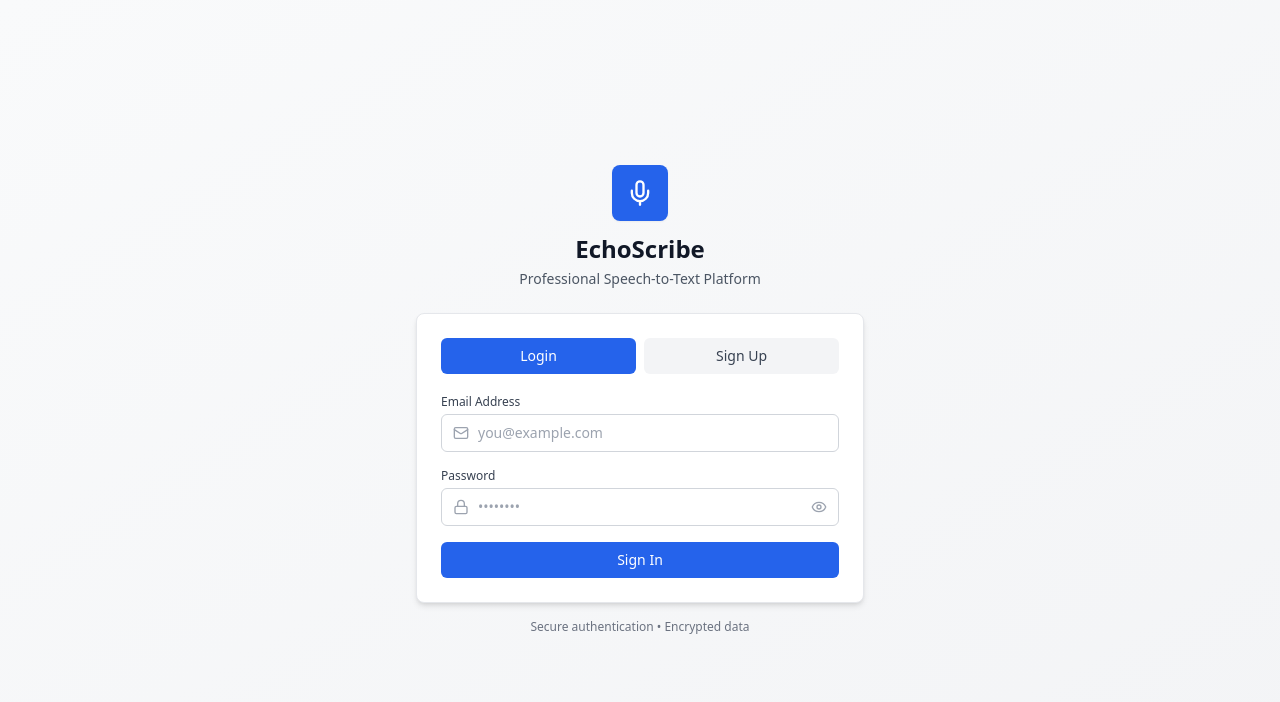
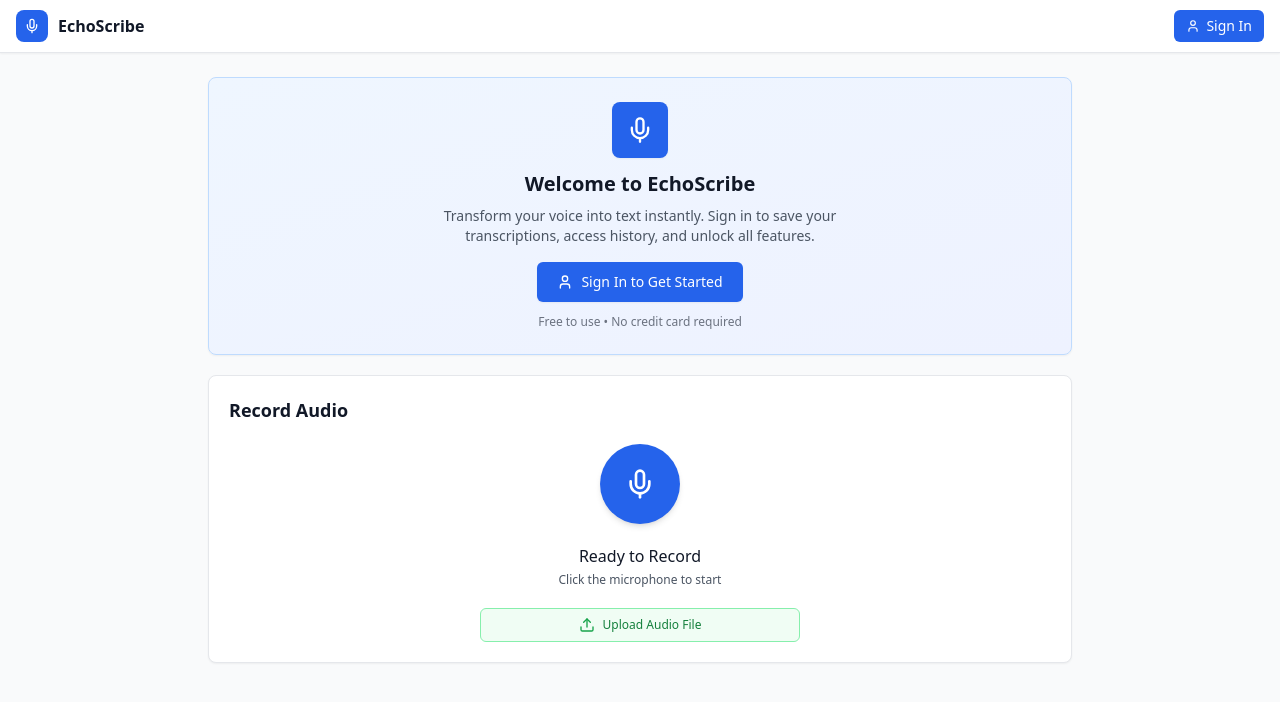
Before and after one commit to dineshchandra24/stt-frontend, a React (Vite) app: page /#home in a window 1280 px wide. Shown: the top 702 px of the page. Built offline with nearby package versions, Linux system fonts and the light colour scheme.

Commit message:
Update App.jsx

```diff
--- a/src/App.jsx
+++ b/src/App.jsx
@@ -1,29 +1,25 @@
 import React, { useState, useRef, useEffect } from 'react';
-import { Mic, MicOff, Download, Trash2, LogOut, Menu, X, Copy, Check, Lock, Mail, User, Eye, EyeOff, Upload, FileAudio, Play, Pause, Settings, ChevronDown } from 'lucide-react';
+import { Mic, MicOff, Download, Trash2, LogOut, Menu, X, Copy, Check, Lock, Mail, User, Eye, EyeOff, Upload, FileAudio, ChevronDown } from 'lucide-react';
 
 const API_BASE_URL = 'https://stt-backend-k837.onrender.com';
 
 export default function EchoScribe() {
-  // Auth State
   const [isAuthenticated, setIsAuthenticated] = useState(false);
   const [authMode, setAuthMode] = useState('login');
   const [authData, setAuthData] = useState({ email: '', password: '', name: '' });
   const [authError, setAuthError] = useState('');
   const [showPassword, setShowPassword] = useState(false);
   const [currentUser, setCurrentUser] = useState(null);
-  const [showSettings, setShowSettings] = useState(false);
+  const [showAuthModal, setShowAuthModal] = useState(false);
 
-  // Recording State
   const [isRecording, setIsRecording] = useState(false);
   const [transcript, setTranscript] = useState('');
   const [isProcessing, setIsProcessing] = useState(false);
   const [recordingTime, setRecordingTime] = useState(0);
 
-  // History State
   const [history, setHistory] = useState([]);
   const [selectedItem, setSelectedItem] = useState(null);
 
-  // UI State
   const [copied, setCopied] = useState(false);
   const [mobileMenuOpen, setMobileMenuOpen] = useState(false);
   const [successMessage, setSuccessMessage] = useState('');
@@ -37,14 +33,12 @@ export default function EchoScribe() {
   const [showLogoutConfirm, setShowLogoutConfirm] = useState(false);
   const [showClearAllConfirm, setShowClearAllConfirm] = useState(false);
 
-  // Refs
   const mediaStreamRef = useRef(null);
   const mediaRecorderRef = useRef(null);
   const audioChunksRef = useRef([]);
   const recordingIntervalRef = useRef(null);
   const fileInputRef = useRef(null);
 
-  // Check authentication on mount
   useEffect(() => {
     const token = localStorage.getItem('token');
     const user = localStorage.getItem('user');
@@ -53,9 +47,10 @@ export default function EchoScribe() {
       setCurrentUser(JSON.parse(user));
       loadHistory();
     }
+    setCurrentView('home');
+    window.history.replaceState(null, '', '#home');
   }, []);
 
-  // Handle browser back button
   useEffect(() => {
     const handlePopState = () => {
       const path = window.location.hash.slice(1) || 'home';
@@ -71,7 +66,6 @@ export default function EchoScribe() {
     window.addEventListener('popstate', handlePopState);
     document.addEventListener('mousedown', handleClickOutside);
 
-    // Set initial view from URL
     const path = window.location.hash.slice(1) || 'home';
     setCurrentView(path);
 
@@ -81,14 +75,12 @@ export default function EchoScribe() {
     };
   }, [showDownloadMenu]);
 
-  // Navigate function with history support
   const navigateTo = (view) => {
     setCurrentView(view);
     window.history.pushState(null, '', `#${view}`);
     setMobileMenuOpen(false);
   };
 
-  // Recording timer
   useEffect(() => {
     if (isRecording) {
       recordingIntervalRef.current = setInterval(() => {
@@ -107,20 +99,17 @@ export default function EchoScribe() {
     };
   }, [isRecording]);
 
-  // Format time helper
   const formatTime = (seconds) => {
     const mins = Math.floor(seconds / 60);
     const secs = seconds % 60;
     return `${mins.toString().padStart(2, '0')}:${secs.toString().padStart(2, '0')}`;
   };
 
-  // Show success message helper
   const showSuccess = (message) => {
     setSuccessMessage(message);
     setTimeout(() => setSuccessMessage(''), 3000);
   };
 
-  // Authentication handler
   const handleAuth = async (e) => {
     e.preventDefault();
     setAuthError('');
@@ -145,6 +134,7 @@ export default function EchoScribe() {
         setIsAuthenticated(true);
         setCurrentUser(data.user);
         setAuthData({ email: '', password: '', name: '' });
+        setShowAuthModal(false);
         loadHistory();
       } else {
         setAuthError(data.error || 'Authentication failed');
@@ -155,7 +145,6 @@ export default function EchoScribe() {
     }
   };
 
-  // Logout handler
   const handleLogout = () => {
     setShowLogoutConfirm(true);
   };
@@ -171,7 +160,6 @@ export default function EchoScribe() {
     setShowLogoutConfirm(false);
   };
 
-  // Load history from API
   const loadHistory = async () => {
     const token = localStorage.getItem('token');
     if (!token) return;
@@ -189,7 +177,6 @@ export default function EchoScribe() {
     }
   };
 
-  // Start recording
   const startRecording = async () => {
     try {
       const stream = await navigator.mediaDevices.getUserMedia({ audio: true });
@@ -217,7 +204,6 @@ export default function EchoScribe() {
     }
   };
 
-  // Stop recording
   const stopRecording = () => {
     if (mediaRecorderRef.current && mediaRecorderRef.current.state !== 'inactive') {
       mediaRecorderRef.current.stop();
@@ -225,7 +211,6 @@ export default function EchoScribe() {
     }
   };
 
-  // Send audio to Deepgram API
   const sendAudioToDeepgram = async (audioBlob) => {
     setIsProcessing(true);
     const token = localStorage.getItem('token');
@@ -255,14 +240,13 @@ export default function EchoScribe() {
     }
   };
 
-  // Handle file upload
   const handleFileUpload = async (e) => {
     const file = e.target.files?.[0];
     if (!file) return;
 
     const allowedTypes = ['audio/mpeg', 'audio/wav', 'audio/mp3', 'audio/ogg', 'audio/webm', 'audio/m4a', 'audio/flac'];
     if (!allowedTypes.includes(file.type) && !file.name.match(/\.(mp3|wav|ogg|webm|m4a|flac)$/i)) {
-      alert('Please upload a valid audio file (MP3, WAV, OGG, WEBM, M4A, FLAC)');
+      alert('Please upload a valid audio file');
       return;
     }
 
@@ -279,7 +263,6 @@ export default function EchoScribe() {
     }
   };
 
-  // Save transcription
   const saveTranscription = async () => {
     if (!transcript.trim()) return;
 
@@ -305,7 +288,6 @@ export default function EchoScribe() {
     }
   };
 
-  // Delete transcription
   const deleteTranscription = async (id) => {
     const token = localStorage.getItem('token');
     try {
@@ -324,7 +306,6 @@ export default function EchoScribe() {
     }
   };
 
-  // Download PDF
   const downloadPDF = async () => {
     const token = localStorage.getItem('token');
     try {
@@ -343,7 +324,6 @@ export default function EchoScribe() {
     }
   };
 
-  // Download TXT
   const downloadTxt = async () => {
     const token = localStorage.getItem('token');
     try {
@@ -362,7 +342,6 @@ export default function EchoScribe() {
     }
   };
 
-  // Clear all history
   const clearAllHistory = () => {
     setShowClearAllConfirm(true);
   };
@@ -387,14 +366,12 @@ export default function EchoScribe() {
     }
   };
 
-  // Copy to clipboard
   const copyToClipboard = (text) => {
     navigator.clipboard.writeText(text);
     setCopied(true);
     setTimeout(() => setCopied(false), 2000);
   };
 
-  // Change password
   const handlePasswordChange = async (e) => {
     e.preventDefault();
     setPasswordError('');
@@ -428,7 +405,6 @@ export default function EchoScribe() {
       if (response.ok) {
         showSuccess('Password changed successfully');
         setPasswordData({ currentPassword: '', newPassword: '', confirmPassword: '' });
-        setShowSettings(false);
       } else {
         setPasswordError(data.error || 'Failed to change password');
       }
@@ -438,20 +414,81 @@ export default function EchoScribe() {
     }
   };
 
-  // Authentication Screen
-  if (!isAuthenticated) {
   return (
-      <div className="min-h-screen bg-gradient-to-br from-gray-50 to-gray-100 flex items-center justify-center p-4">
-        <div className="w-full max-w-md">
-          <div className="text-center mb-6">
-            <div className="inline-flex items-center justify-center w-14 h-14 bg-blue-600 rounded-lg mb-3 shadow-sm">
-              <Mic className="w-7 h-7 text-white" />
+    <div className="min-h-screen bg-gray-50">
+      {successMessage && (
+        <div className="fixed top-4 right-4 bg-green-50 border border-green-200 text-green-700 px-4 py-2 rounded-md shadow-md z-50 text-sm">
+          {successMessage}
         </div>
-            <h1 className="text-2xl font-bold text-gray-900 mb-1">EchoScribe</h1>
-            <p className="text-sm text-gray-600">Professional Speech-to-Text Platform</p>
+      )}
+
+      {showLogoutConfirm && (
+        <div className="fixed inset-0 bg-black bg-opacity-50 flex items-center justify-center p-4 z-50">
+          <div className="bg-white rounded-lg shadow-xl p-6 max-w-sm w-full">
+            <h3 className="text-lg font-semibold text-gray-900 mb-2">Confirm Logout</h3>
+            <p className="text-sm text-gray-600 mb-5">Are you sure you want to logout?</p>
+            <div className="flex gap-3">
+              <button
+                onClick={() => setShowLogoutConfirm(false)}
+                className="flex-1 px-4 py-2 bg-gray-200 text-gray-700 rounded-md hover:bg-gray-300 transition-colors text-sm font-medium"
+              >
+                Cancel
+              </button>
+              <button
+                onClick={confirmLogout}
+                className="flex-1 px-4 py-2 bg-red-600 text-white rounded-md hover:bg-red-700 transition-colors text-sm font-medium"
+              >
+                Logout
+              </button>
+            </div>
+          </div>
+        </div>
+      )}
+
+      {showClearAllConfirm && (
+        <div className="fixed inset-0 bg-black bg-opacity-50 flex items-center justify-center p-4 z-50">
+          <div className="bg-white rounded-lg shadow-xl p-6 max-w-sm w-full">
+            <h3 className="text-lg font-semibold text-gray-900 mb-2">Clear All History</h3>
+            <p className="text-sm text-gray-600 mb-5">Are you sure you want to delete all transcriptions?</p>
+            <div className="flex gap-3">
+              <button
+                onClick={() => setShowClearAllConfirm(false)}
+                className="flex-1 px-4 py-2 bg-gray-200 text-gray-700 rounded-md hover:bg-gray-300 transition-colors text-sm font-medium"
+              >
+                Cancel
+              </button>
+              <button
+                onClick={confirmClearAll}
+                className="flex-1 px-4 py-2 bg-red-600 text-white rounded-md hover:bg-red-700 transition-colors text-sm font-medium"
+              >
+                Delete All
+              </button>
+            </div>
+          </div>
+        </div>
+      )}
+
+      {showAuthModal && (
+        <div className="fixed inset-0 bg-black bg-opacity-50 flex items-center justify-center p-4 z-50" onClick={() => setShowAuthModal(false)}>
+          <div className="bg-white rounded-lg shadow-xl p-6 max-w-md w-full" onClick={(e) => e.stopPropagation()}>
+            <div className="flex justify-between items-start mb-5">
+              <div className="flex items-center gap-3">
+                <div className="w-10 h-10 bg-blue-600 rounded-lg flex items-center justify-center">
+                  <Mic className="w-5 h-5 text-white" />
+                </div>
+                <div>
+                  <h3 className="text-lg font-semibold text-gray-900">Welcome to EchoScribe</h3>
+                  <p className="text-xs text-gray-600">Sign in to access all features</p>
+                </div>
+              </div>
+              <button
+                onClick={() => setShowAuthModal(false)}
+                className="p-1.5 hover:bg-gray-100 rounded-md transition-colors"
+              >
+                <X size={18} />
+              </button>
             </div>
 
-          <div className="bg-white rounded-lg shadow-md p-6 border border-gray-200">
             <div className="flex gap-2 mb-5">
               <button
                 onClick={() => { setAuthMode('login'); setAuthError(''); }}
@@ -543,69 +580,10 @@ export default function EchoScribe() {
                 {authMode === 'login' ? 'Sign In' : 'Create Account'}
               </button>
             </form>
-          </div>
 
             <p className="text-center text-gray-500 text-xs mt-4">
               Secure authentication • Encrypted data
             </p>
-        </div>
-      </div>
-    );
-  }
-
-  // Main Application
-  return (
-    <div className="min-h-screen bg-gray-50">
-      {successMessage && (
-        <div className="fixed top-4 right-4 bg-green-50 border border-green-200 text-green-700 px-4 py-2 rounded-md shadow-md z-50 text-sm">
-          {successMessage}
-        </div>
-      )}
-
-      {/* Logout Confirmation Modal */}
-      {showLogoutConfirm && (
-        <div className="fixed inset-0 bg-black bg-opacity-50 flex items-center justify-center p-4 z-50">
-          <div className="bg-white rounded-lg shadow-xl p-6 max-w-sm w-full">
-            <h3 className="text-lg font-semibold text-gray-900 mb-2">Confirm Logout</h3>
-            <p className="text-sm text-gray-600 mb-5">Are you sure you want to logout?</p>
-            <div className="flex gap-3">
-              <button
-                onClick={() => setShowLogoutConfirm(false)}
-                className="flex-1 px-4 py-2 bg-gray-200 text-gray-700 rounded-md hover:bg-gray-300 transition-colors text-sm font-medium"
-              >
-                Cancel
-              </button>
-              <button
-                onClick={confirmLogout}
-                className="flex-1 px-4 py-2 bg-red-600 text-white rounded-md hover:bg-red-700 transition-colors text-sm font-medium"
-              >
-                Logout
-              </button>
-            </div>
-          </div>
-        </div>
-      )}
-
-      {/* Clear All Confirmation Modal */}
-      {showClearAllConfirm && (
-        <div className="fixed inset-0 bg-black bg-opacity-50 flex items-center justify-center p-4 z-50">
-          <div className="bg-white rounded-lg shadow-xl p-6 max-w-sm w-full">
-            <h3 className="text-lg font-semibold text-gray-900 mb-2">Clear All History</h3>
-            <p className="text-sm text-gray-600 mb-5">Are you sure you want to delete all transcriptions? This action cannot be undone.</p>
-            <div className="flex gap-3">
-              <button
-                onClick={() => setShowClearAllConfirm(false)}
-                className="flex-1 px-4 py-2 bg-gray-200 text-gray-700 rounded-md hover:bg-gray-300 transition-colors text-sm font-medium"
-              >
-                Cancel
-              </button>
-              <button
-                onClick={confirmClearAll}
-                className="flex-1 px-4 py-2 bg-red-600 text-white rounded-md hover:bg-red-700 transition-colors text-sm font-medium"
-              >
-                Delete All
-              </button>
-            </div>
           </div>
         </div>
       )}
@@ -621,11 +599,13 @@ export default function EchoScribe() {
             </div>
             <div>
               <h1 className="text-base font-bold text-gray-900">EchoScribe</h1>
-              <p className="text-xs text-gray-500 hidden sm:block">Welcome, {currentUser?.name}</p>
+              {isAuthenticated && <p className="text-xs text-gray-500 hidden sm:block">Welcome, {currentUser?.name}</p>}
             </div>
           </button>
 
           <div className="hidden md:flex items-center gap-2">
+            {isAuthenticated ? (
+              <React.Fragment>
                 <button
                   onClick={() => navigateTo('history')}
                   className={`flex items-center gap-1.5 px-3 py-1.5 rounded-md text-sm font-medium transition-colors ${
@@ -652,6 +632,15 @@ export default function EchoScribe() {
                 >
                   <LogOut size={14} /> Logout
                 </button>
+              </React.Fragment>
+            ) : (
+              <button
+                onClick={() => setShowAuthModal(true)}
+                className="flex items-center gap-1.5 px-3 py-1.5 bg-blue-600 text-white rounded-md text-sm font-medium transition-colors hover:bg-blue-700"
+              >
+                <User size={14} /> Sign In
+              </button>
+            )}
           </div>
 
           <button
@@ -664,6 +653,8 @@ export default function EchoScribe() {
 
         {mobileMenuOpen && (
           <div className="md:hidden border-t border-gray-200 p-3 bg-white space-y-2">
+            {isAuthenticated ? (
+              <React.Fragment>
                 <button
                   onClick={() => navigateTo('history')}
                   className={`w-full flex items-center justify-center gap-2 px-3 py-2 rounded-md text-sm font-medium ${
@@ -690,12 +681,47 @@ export default function EchoScribe() {
                 >
                   <LogOut size={14} /> Logout
                 </button>
+              </React.Fragment>
+            ) : (
+              <button
+                onClick={() => {
+                  setShowAuthModal(true);
+                  setMobileMenuOpen(false);
+                }}
+                className="w-full flex items-center justify-center gap-2 px-3 py-2 bg-blue-600 text-white rounded-md text-sm font-medium"
+              >
+                <User size={14} /> Sign In
+              </button>
+            )}
           </div>
         )}
       </header>
 
       {currentView === 'home' && (
         <div className="max-w-4xl mx-auto px-4 py-6">
+          {!isAuthenticated && (
+            <div className="bg-gradient-to-br from-blue-50 to-indigo-50 rounded-lg shadow-sm border border-blue-200 p-6 mb-5">
+              <div className="text-center">
+                <div className="inline-flex items-center justify-center w-14 h-14 bg-blue-600 rounded-lg mb-3 shadow-sm">
+                  <Mic className="w-7 h-7 text-white" />
+                </div>
+                <h2 className="text-xl font-bold text-gray-900 mb-2">Welcome to EchoScribe</h2>
+                <p className="text-sm text-gray-600 mb-4 max-w-md mx-auto">
+                  Transform your voice into text instantly. Sign in to save your transcriptions, access history, and unlock all features.
+                </p>
+                <button
+                  onClick={() => setShowAuthModal(true)}
+                  className="inline-flex items-center gap-2 px-5 py-2.5 bg-blue-600 text-white rounded-md hover:bg-blue-700 transition-colors text-sm font-medium shadow-sm"
+                >
+                  <User size={16} /> Sign In to Get Started
+                </button>
+                <p className="text-xs text-gray-500 mt-3">
+                  Free to use • No credit card required
+                </p>
+              </div>
+            </div>
+          )}
+
           <div className="bg-white rounded-lg shadow-sm border border-gray-200 p-5">
             <h2 className="text-lg font-semibold text-gray-900 mb-5">Record Audio</h2>
 
@@ -724,7 +750,6 @@ export default function EchoScribe() {
                 </p>
               </div>
 
-              {/* Upload Audio File - Compact Version */}
               <div className="w-full max-w-xs">
                 <input
                   ref={fileInputRef}
@@ -766,7 +791,15 @@ export default function EchoScribe() {
                     onClick={() => copyToClipboard(transcript)}
                     className="flex items-center gap-1 px-2.5 py-1.5 text-xs bg-gray-100 hover:bg-gray-200 rounded-md transition-colors font-medium"
                   >
-                    {copied ? <><Check size={14} /> Copied</> : <><Copy size={14} /> Copy</>}
+                    {copied ? (
+                      <span className="flex items-center gap-1">
+                        <Check size={14} /> Copied
+                      </span>
+                    ) : (
+                      <span className="flex items-center gap-1">
+                        <Copy size={14} /> Copy
+                      </span>
+                    )}
                   </button>
                 </div>
                 <div className="bg-gray-50 rounded-md p-4 text-gray-800 text-sm leading-relaxed max-h-60 overflow-y-auto border border-gray-200">
@@ -933,7 +966,15 @@ export default function EchoScribe() {
                     onClick={() => copyToClipboard(selectedItem.text)}
                     className="flex-1 flex items-center justify-center gap-2 px-4 py-2 bg-blue-600 text-white rounded-md hover:bg-blue-700 transition-colors font-medium text-sm"
                   >
-                    {copied ? <><Check size={16} /> Copied</> : <><Copy size={16} /> Copy</>}
+                    {copied ? (
+                      <span className="flex items-center gap-2">
+                        <Check size={16} /> Copied
+                      </span>
+                    ) : (
+                      <span className="flex items-center gap-2">
+                        <Copy size={16} /> Copy
+                      </span>
+                    )}
                   </button>
                   <button
                     onClick={() => {
```
Lines whose indentation alone changed are shown as unchanged.
